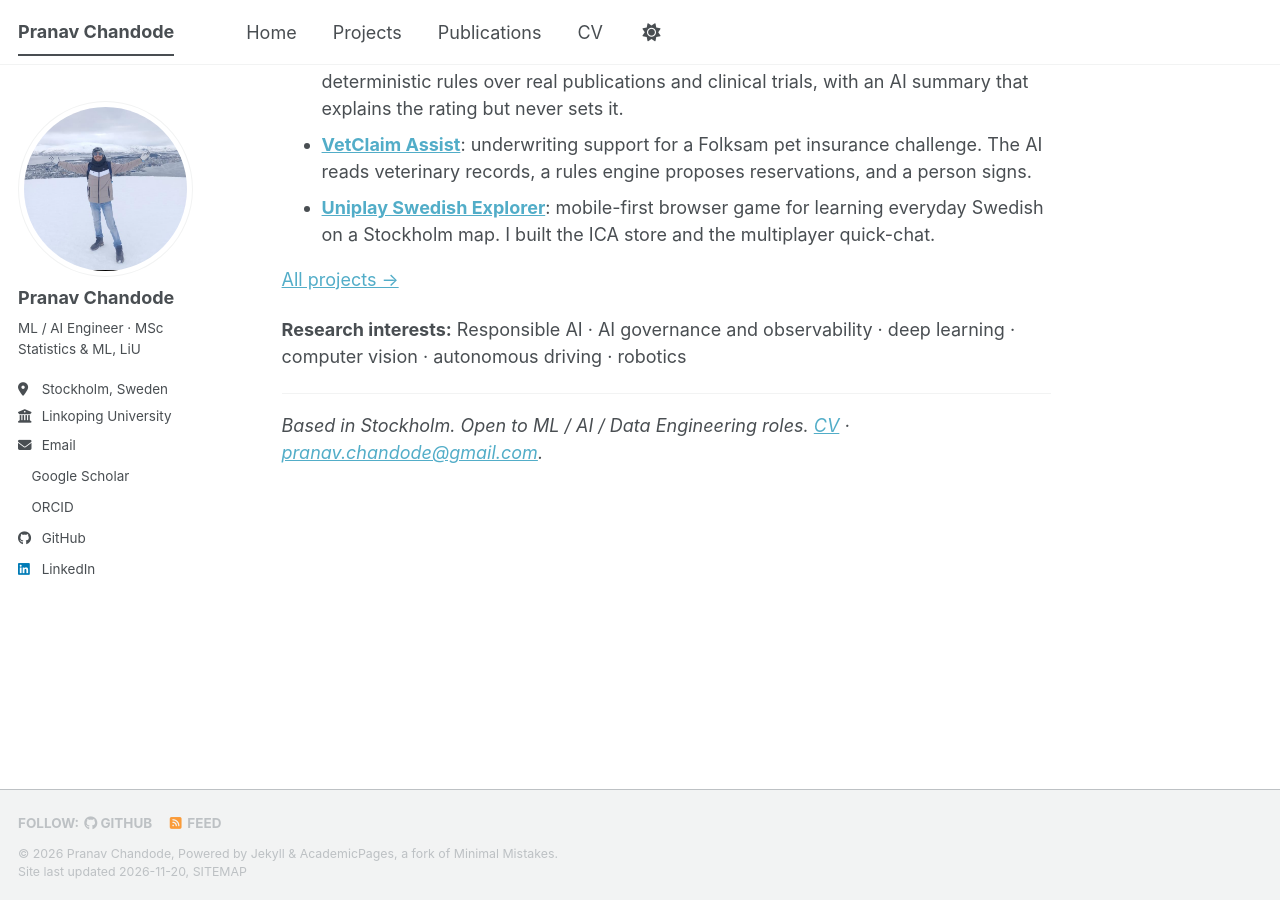
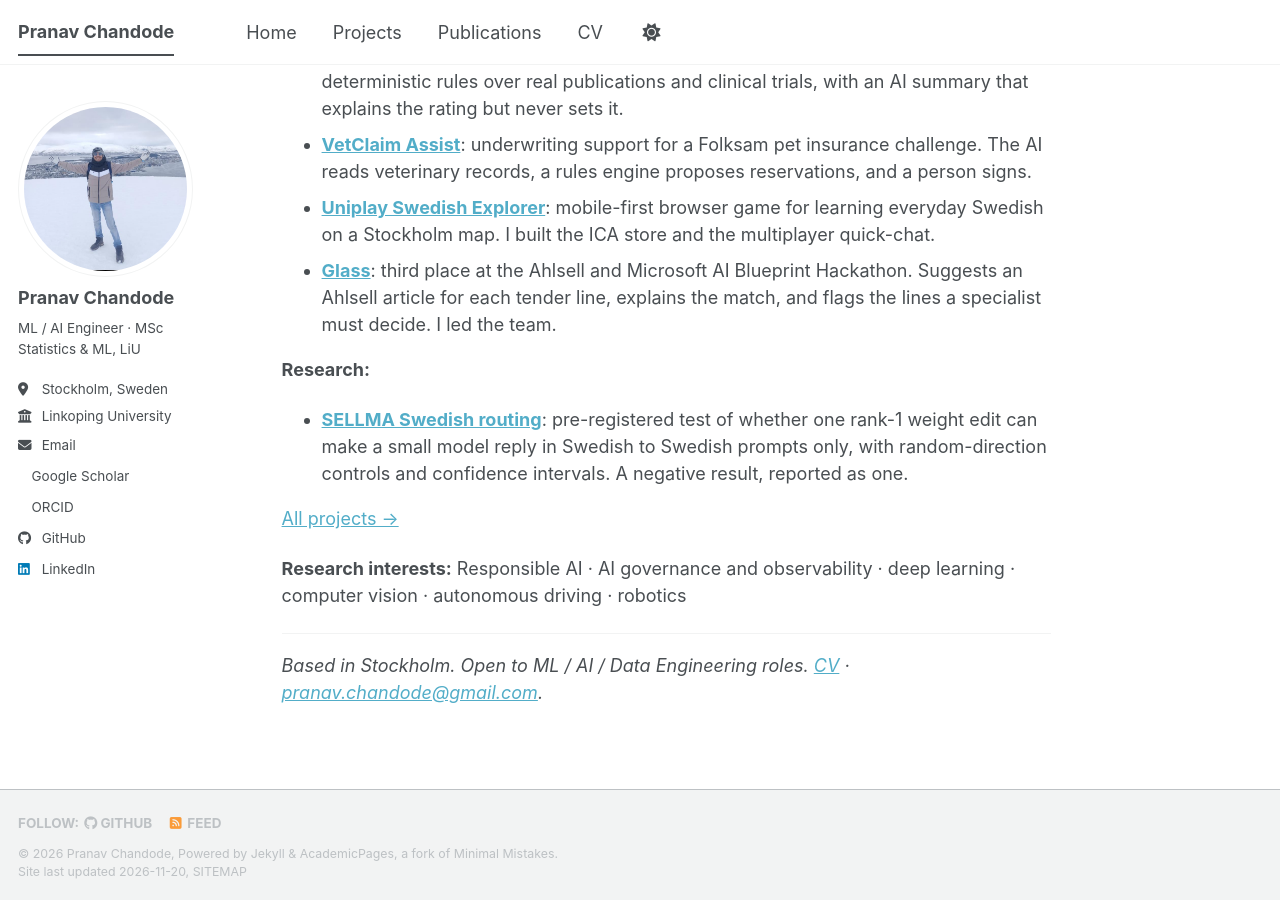
Before and after one commit to PranavC225/PranavC225.github.io, a Jekyll site: the page built from _pages/about.md, in a window 1280 px wide and 900 px high, scrolled down 1220 px. Built offline with Jekyll 4.4.1, drawn with Linux system fonts in a browser that asks for light colours; a style sheet for code colours, icons or effects is not loaded.

Commit message:
docs(portfolio): list Glass and SELLMA on home page (PRA-17)

```diff
--- a/_pages/about.md
+++ b/_pages/about.md
@@ -29,6 +29,10 @@ Featured projects
 - **[TrustSpan](/portfolio/trustspan/)**: rates how deep the evidence behind a longevity claim goes, using deterministic rules over real publications and clinical trials, with an AI summary that explains the rating but never sets it.
 - **[VetClaim Assist](/portfolio/vetclaim-assist/)**: underwriting support for a Folksam pet insurance challenge. The AI reads veterinary records, a rules engine proposes reservations, and a person signs.
 - **[Uniplay Swedish Explorer](/portfolio/uniplay-swedish-explorer/)**: mobile-first browser game for learning everyday Swedish on a Stockholm map. I built the ICA store and the multiplayer quick-chat.
+- **[Glass](/portfolio/ahlsell-glass/)**: third place at the Ahlsell and Microsoft AI Blueprint Hackathon. Suggests an Ahlsell article for each tender line, explains the match, and flags the lines a specialist must decide. I led the team.
+
+**Research:**
+- **[SELLMA Swedish routing](/portfolio/sellma-swedish-routing/)**: pre-registered test of whether one rank-1 weight edit can make a small model reply in Swedish to Swedish prompts only, with random-direction controls and confidence intervals. A negative result, reported as one.
 
 [All projects →](/portfolio/)
 
```
